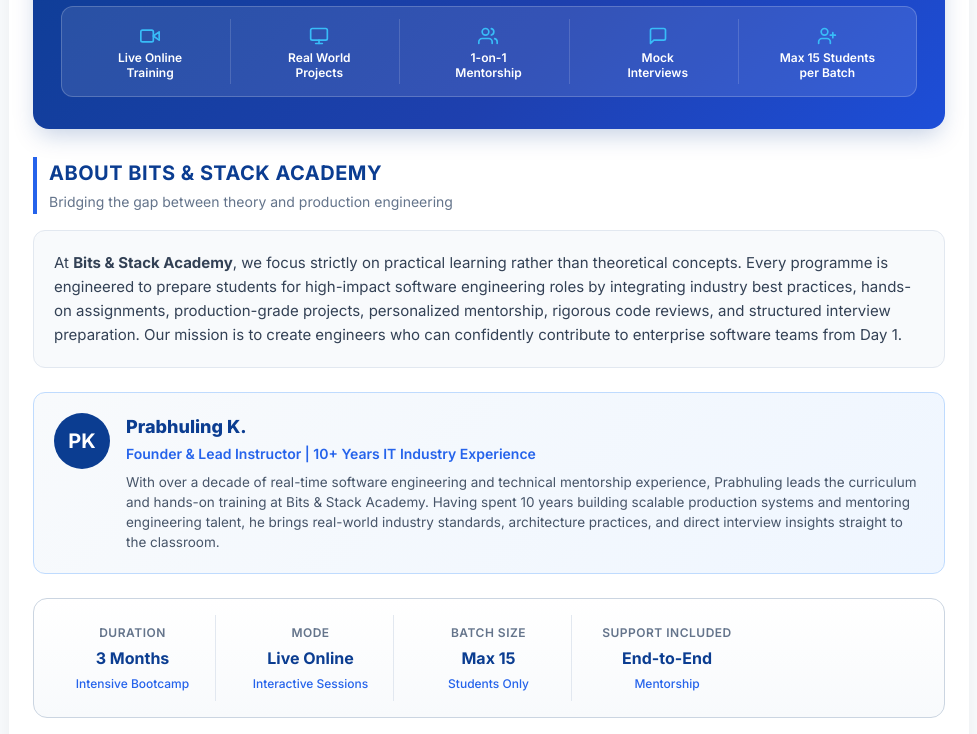
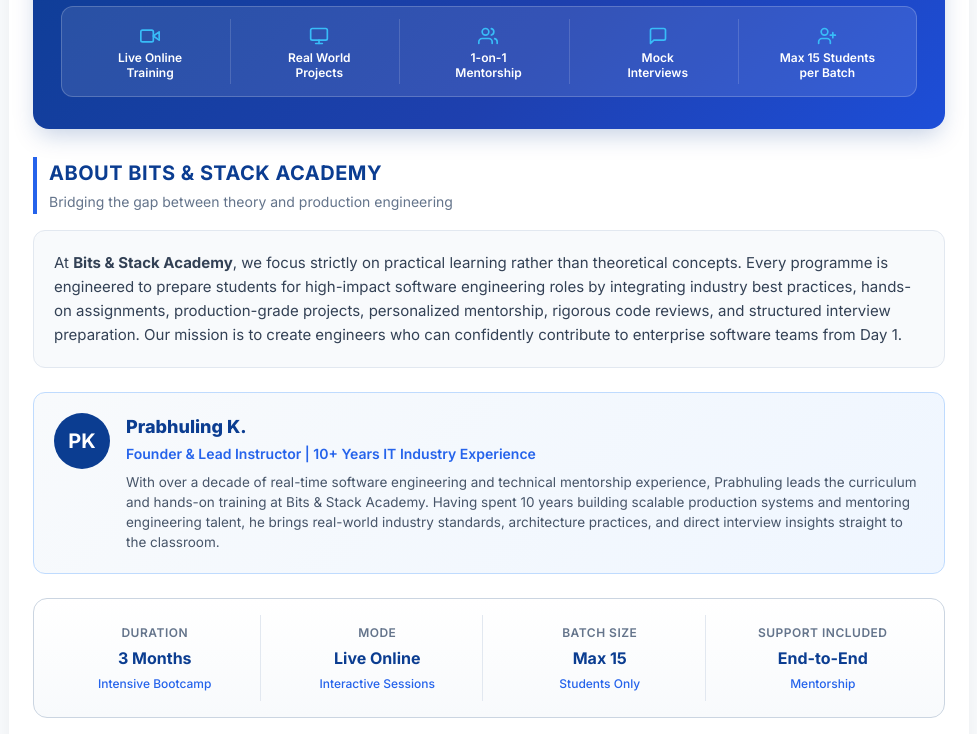
Before and after one commit to prabhu-kadode/bits-and-stack-web, a plain HTML site: page index.html in a window 1280 px wide. Shown: the part 218-952 px from the top of the page, without its empty margins (151-1128 px from the left). Drawn offline with Linux system fonts and the light colour scheme.

Commit message:
Logo and Aligment

```diff
--- a/index.html
+++ b/index.html
@@ -4,6 +4,8 @@
     <meta charset="UTF-8">
     <meta name="viewport" content="width=device-width, initial-scale=1.0">
     <title>Bits &amp; Stack Academy - Brochure</title>
+     <!-- Favicon -->
+     <link rel="icon" type="image/png" href="pdf/b-s-logo.png">
     <style>
         @import url('https://fonts.googleapis.com/css2?family=Inter:wght@300;400;500;600;700;800&display=swap');
 
@@ -221,7 +223,7 @@
         /* Programme Info Grid Table */
         .info-card-table {
             display: grid;
-            grid-template-columns: repeat(5, 1fr);
+            grid-template-columns: repeat(4, 1fr);
             background: linear-gradient(180deg, #FFFFFF 0%, #F8FAFC 100%);
             border: 1.5px solid #CBD5E1;
             border-radius: 14px;
```
